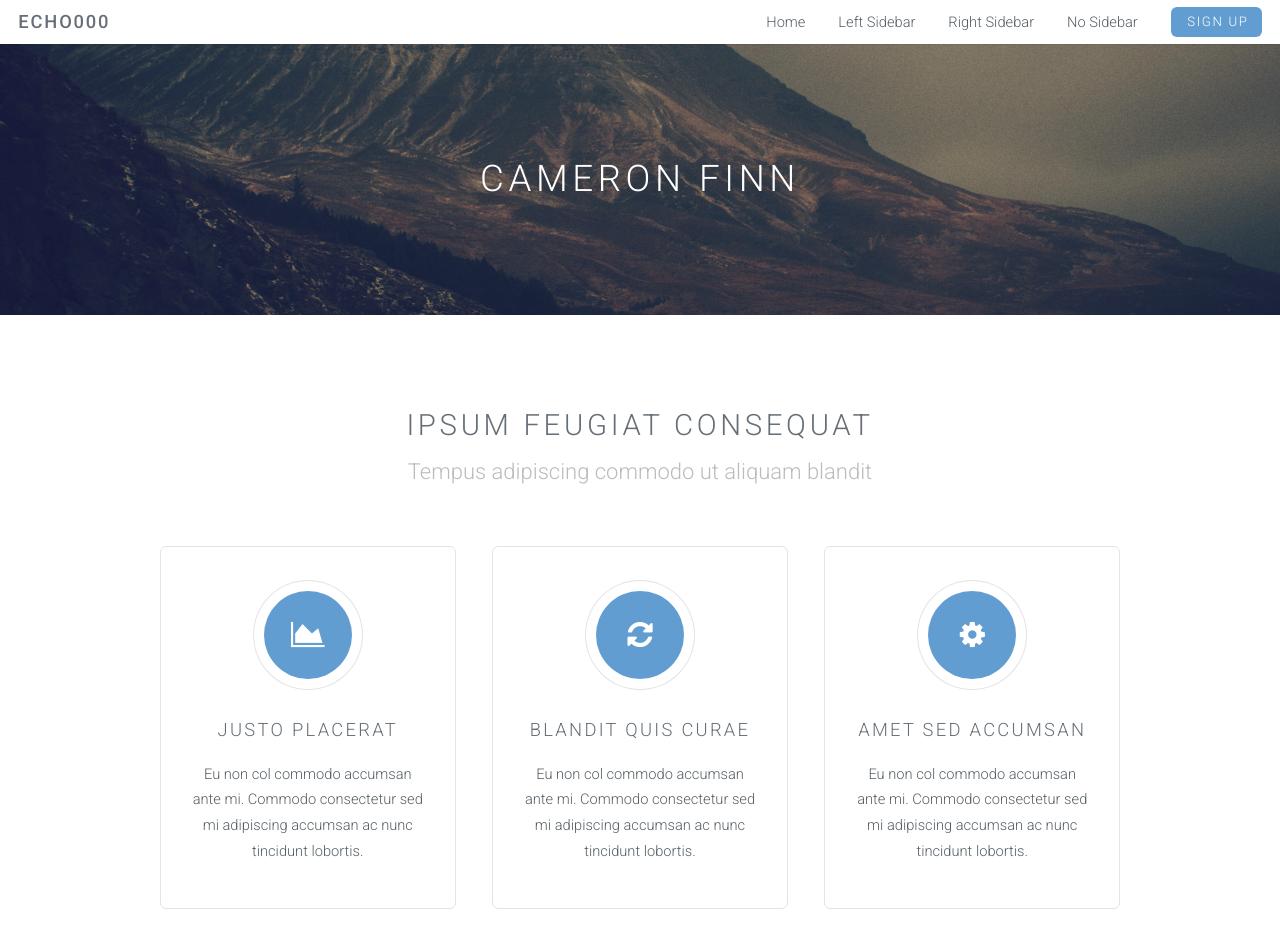
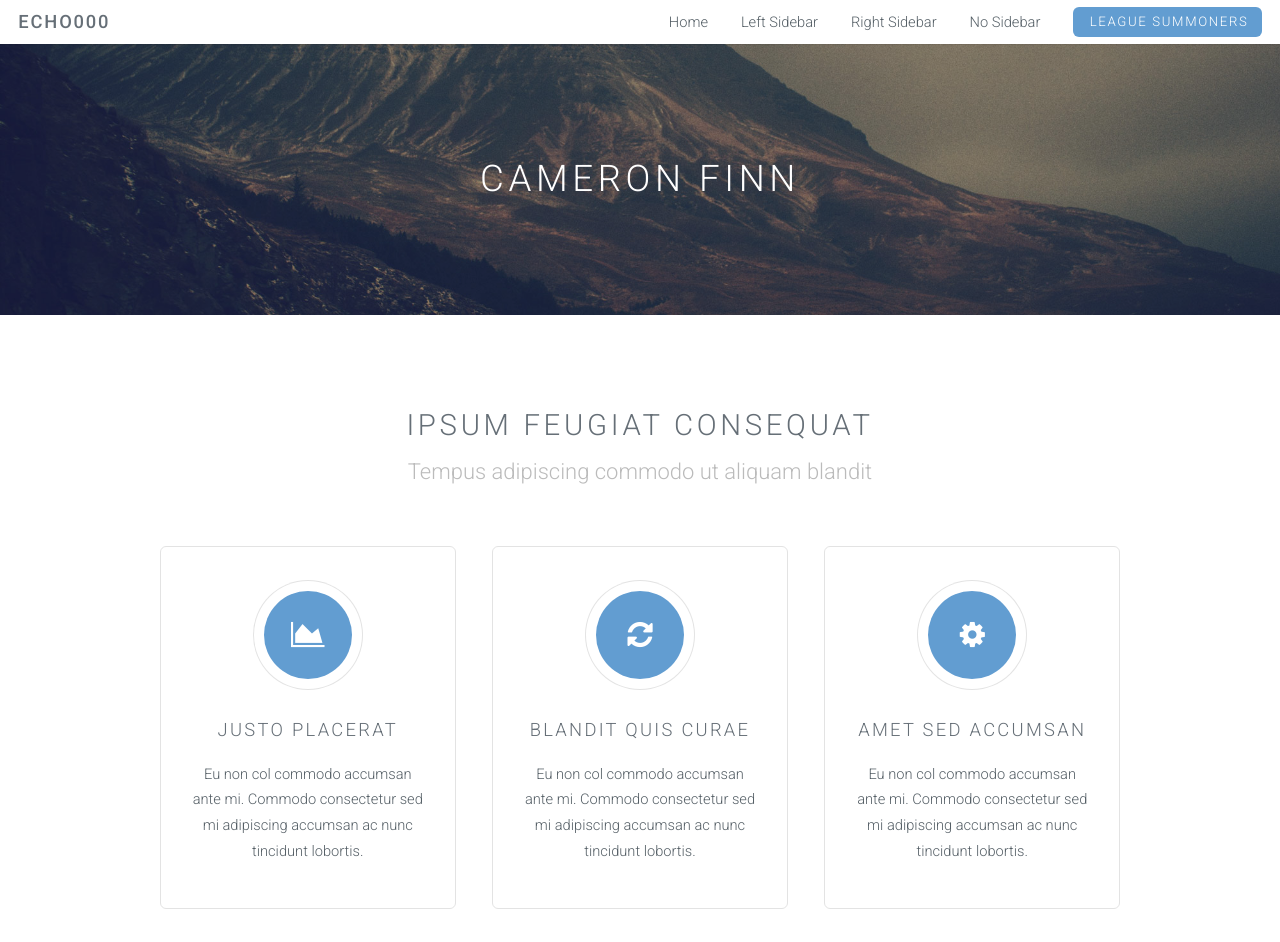
Before and after one commit to echo000/echo000.github.io, a plain HTML site: page SubD/index.html in a window 1280 px wide. Shown: the top 942 px of the page. Drawn offline with Linux system fonts and the light colour scheme.

Commit message:
Links etc

```diff
--- a/SubD/index.html
+++ b/SubD/index.html
@@ -32,7 +32,7 @@
 						<li><a href="left-sidebar.html">Left Sidebar</a></li>
 						<li><a href="right-sidebar.html">Right Sidebar</a></li>
 						<li><a href="no-sidebar.html">No Sidebar</a></li>
-						<li><a href="#" class="button special">Sign Up</a></li>
+						<li><a href="https://itunes.apple.com/gb/app/league-summoners/id1329939152?mt=8" class="button special">League Summoners</a></li>
 					</ul>
 				</nav>
 			</header>
```
